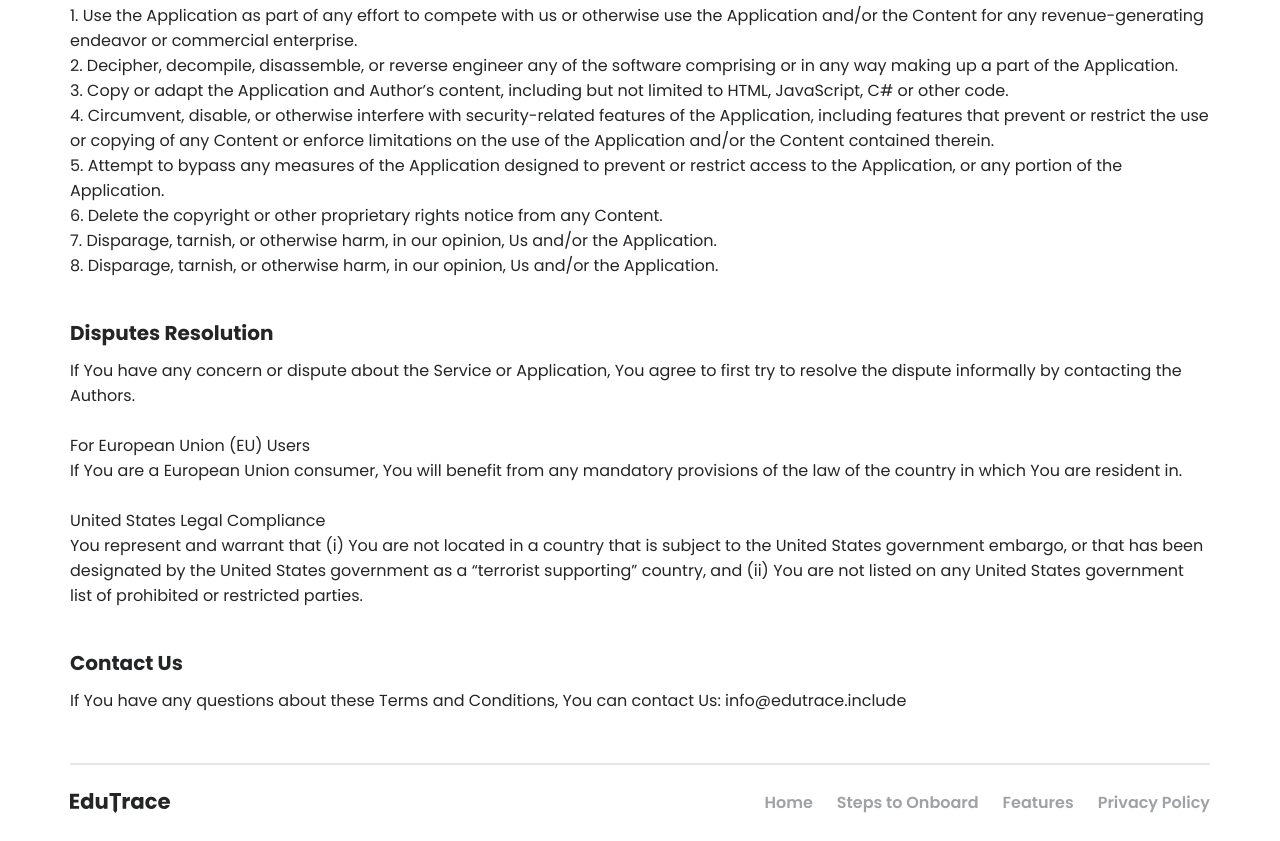
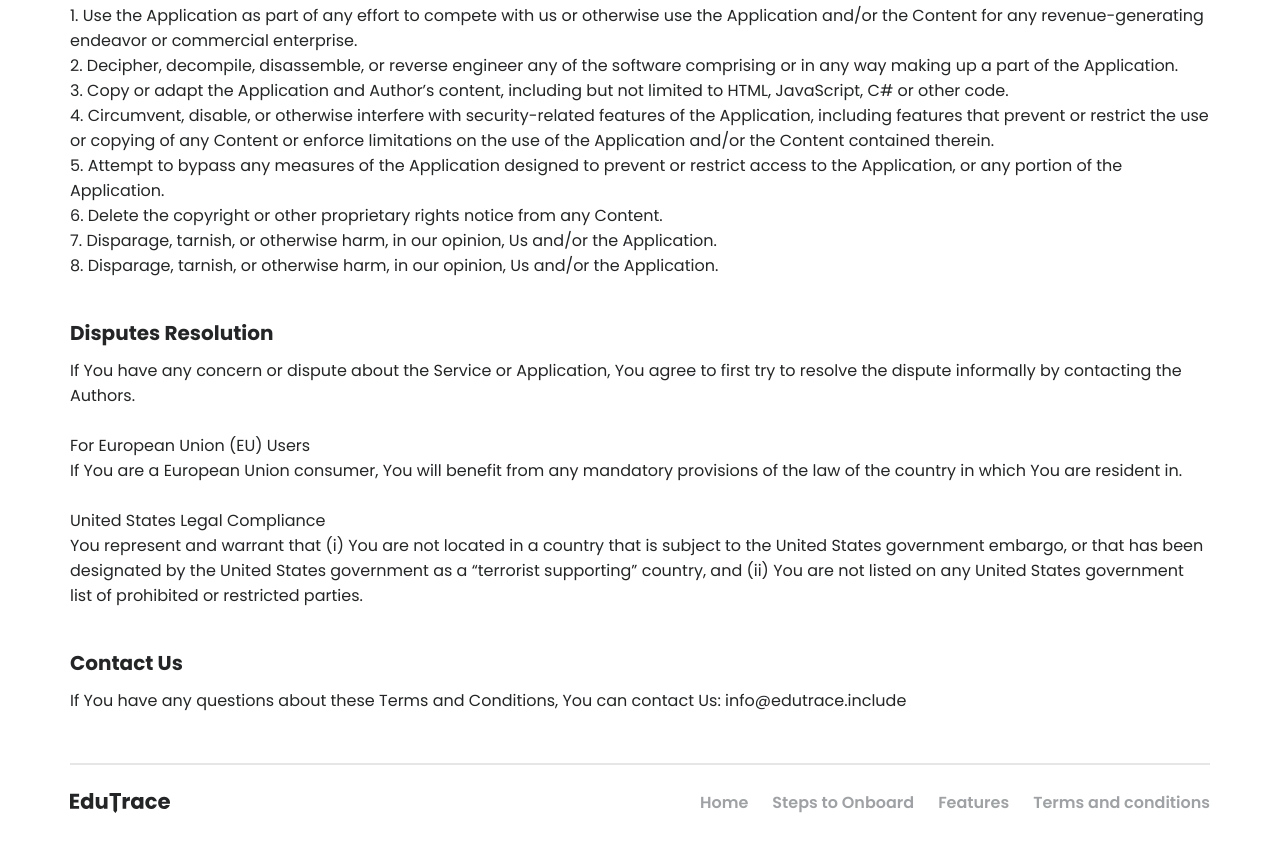
Before and after one commit to Team-FullStack/EduTrace, a plain HTML site: page privacy.html in a window 1280 px wide. Shown: the part 2227-3068 px from the top of the page. Drawn offline with nearby package versions, Linux system fonts and the light colour scheme; some packages are replaced by stand-ins of ours.

Commit message:
fixed privacy link

```diff
--- a/privacy.html
+++ b/privacy.html
@@ -275,7 +275,7 @@
             <a href="index.html#features">Features</a>
           </li>
           <li>
-            <a href="privacy.html">Privacy Policy </a>
+            <a href="terms.html">Terms and conditions </a>
           </li>
         </ul>
       </div>
```
